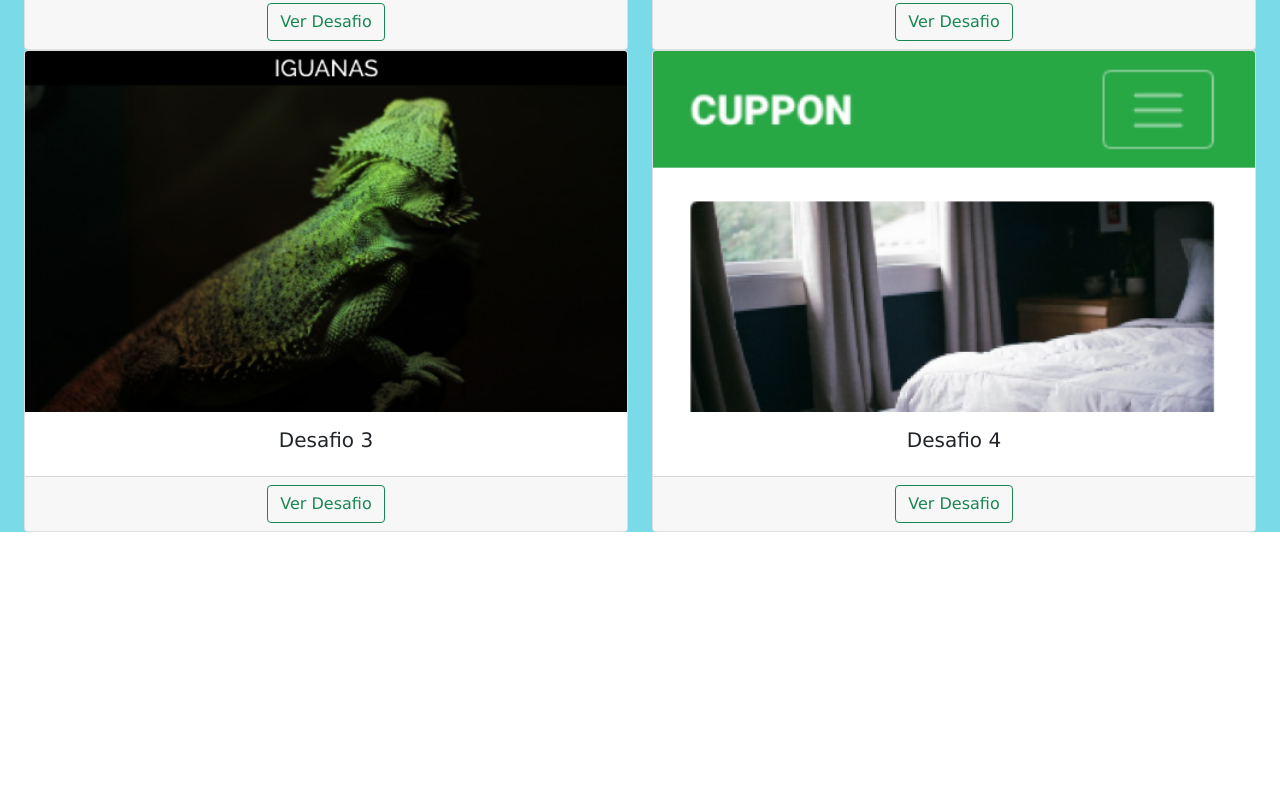
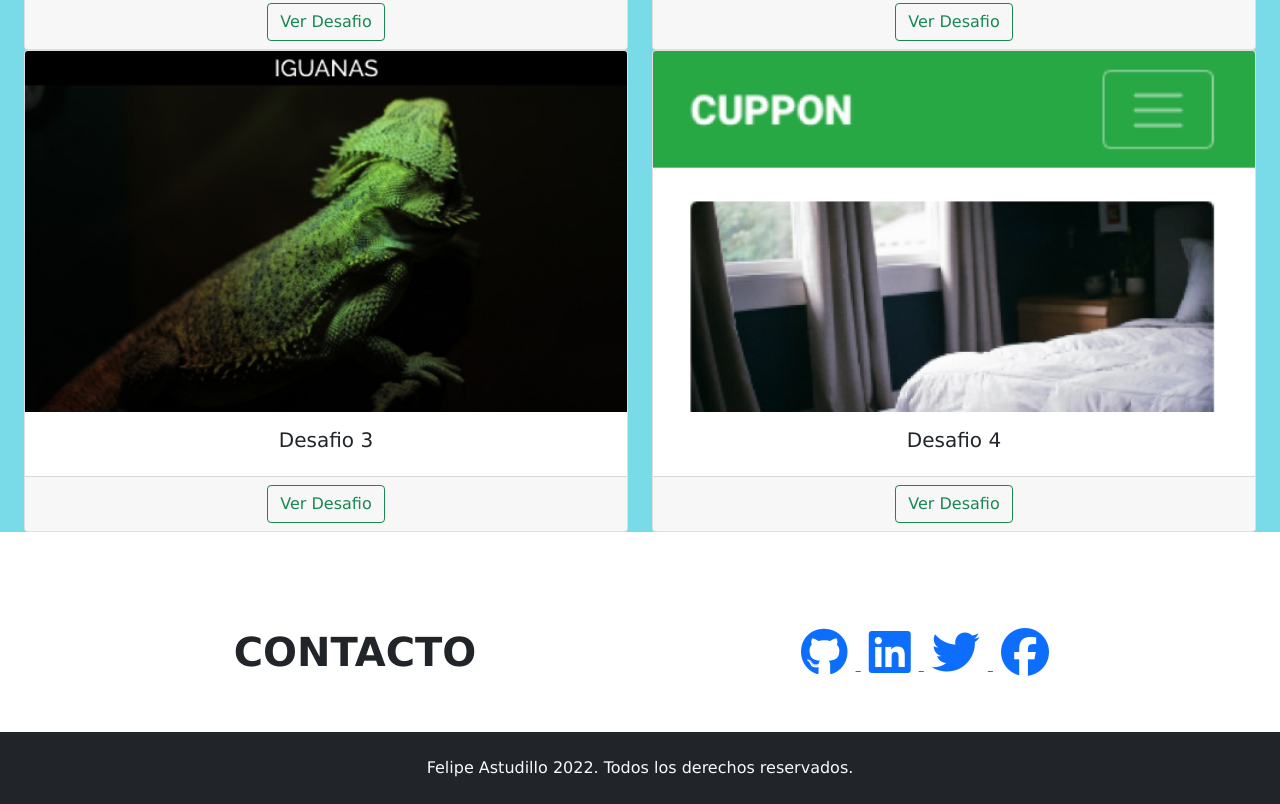
Before and after one commit to FelAstudilloG/Desafio6, a plain HTML site: page index.html in a window 1280 px wide. Shown: the part 1455-2259 px from the top of the page. Before the commit the page ends 2035 px from the top, so only its background shows below. Drawn offline with nearby package versions, Linux system fonts and the light colour scheme; a web font is replaced by a local one.

Commit message:
feat: Se agreco la barra contacto y el footer

```diff
--- a/index.html
+++ b/index.html
@@ -144,6 +144,37 @@
         </div>
       </div>
   </section>
+  <footer id="footer" class="text-center text-white py-5">
+    <div class="container">
+      <div class="row">
+        <div class="col-12 col-sm-6">
+          <h1 class="fw-bold text-uppercase text-dark">Contacto</h1>
+        </div>
+        <div class="col-12 col-sm-6">
+          <a href="https://github.com/FelAstudilloG">
+            <i class="fa-brands fa-github fa-3x mx-2"></i>
+          </a>
+          <a href="https://www.linkedin.com/in/felipe-astudillo-gaete-72784661/">
+            <i class="fa-brands fa-linkedin fa-3x mx-2"></i>
+          </a>
+          <a href="https://twitter.com/Fel_Astudillo_G">
+            <i class="fa-brands fa-twitter fa-3x mx-2"></i>
+          </a>
+          <a href="https://www.facebook.com/profile.php?id=100013037828115">
+            <i class="fa-brands fa-facebook fa-3x mx-2"></i>
+          </a>
+        </div>
+      </div>
+    </div>
+  </footer>
+
+<footer class="bg-dark text-center text-light p-4">
+    <p class="mb-0">Felipe Astudillo 2022. Todos los derechos reservados.</p>
+</footer>
+
+
+
+
 
 
 <script src="https://cdn.jsdelivr.net/npm/bootstrap@5.1.3/dist/js/bootstrap.bundle.min.js" integrity="sha384-ka7Sk0Gln4gmtz2MlQnikT1wXgYsOg+OMhuP+IlRH9sENBO0LRn5q+8nbTov4+1p" crossorigin="anonymous"></script>
```
